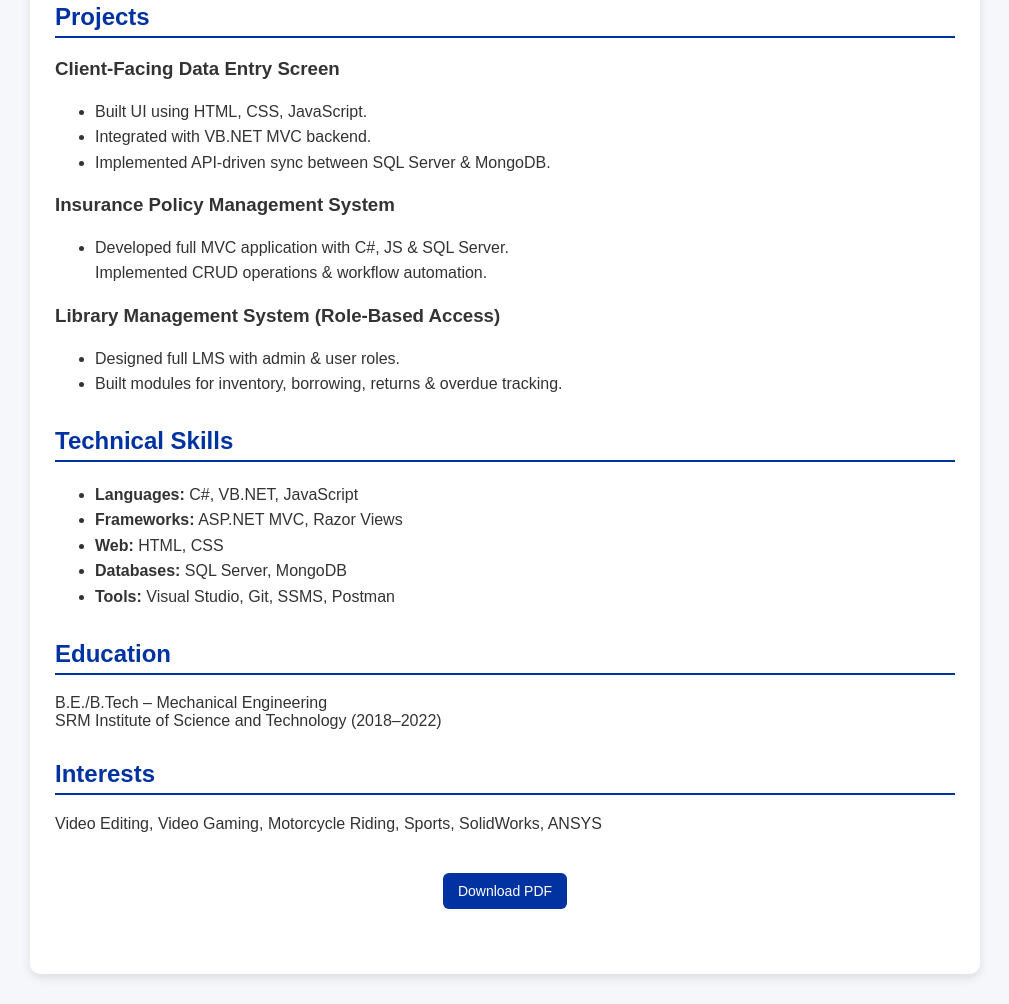
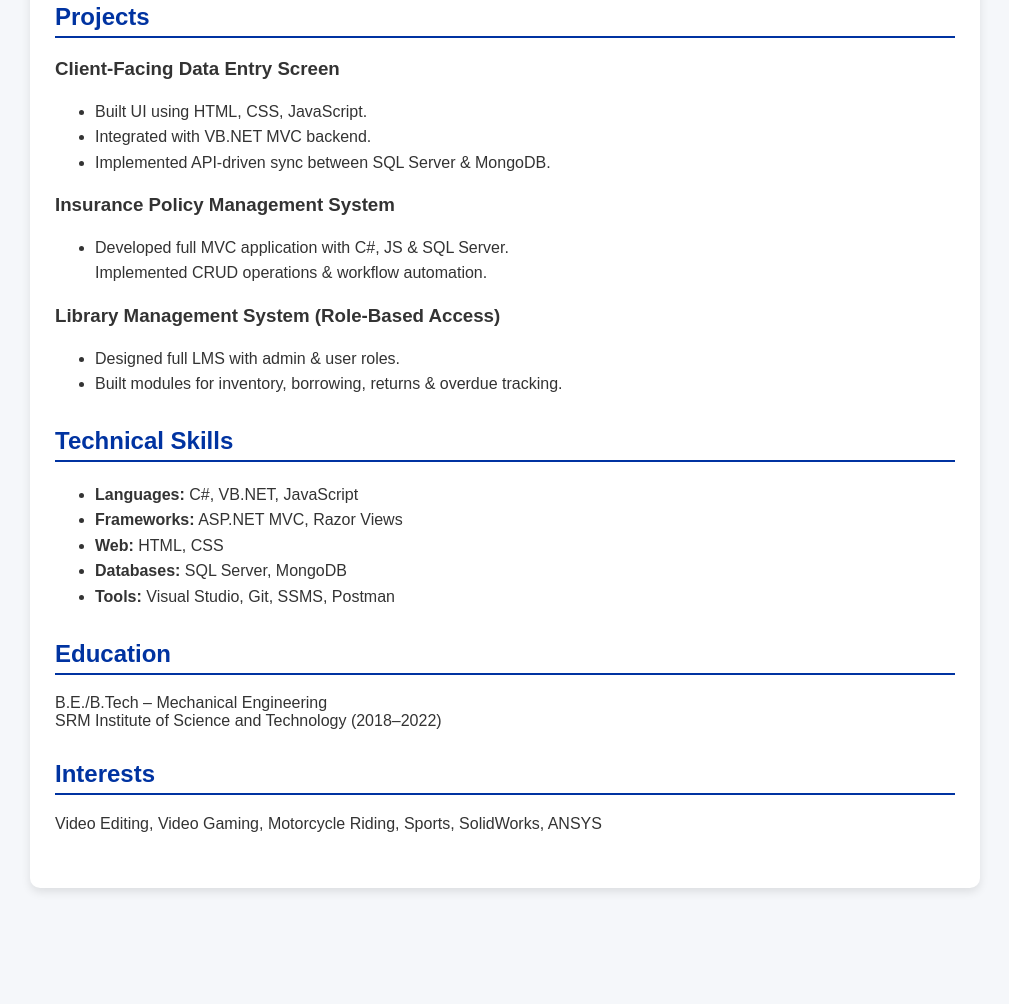
Before and after one commit to prasadmann20-tech/prasadmann20-tech.github.io, a plain HTML site: page index.html in a window 1280 px wide. Shown: the part 773-1777 px from the top of the page, without its empty margins (135-1144 px from the left). After the commit the page ends 1691 px from the top, so only its background shows below. Drawn offline with Linux system fonts and the light colour scheme.

Commit message:
Update index.html

```diff
--- a/index.html
+++ b/index.html
@@ -163,10 +163,7 @@ function toggleDarkMode(){ document.body.classList.toggle('dark'); }
             <p>Video Editing, Video Gaming, Motorcycle Riding, Sports, SolidWorks, ANSYS</p>
         </div>
 
-<!-- Download PDF Button -->
-<div style="text-align:center; margin-bottom:40px;">
-    <a class="download-btn" href="Mann_Prasad_Stylish_Designer_Resume.pdf" download>Download PDF</a>
-</div>
+
 
 </body>
 </html>
```
